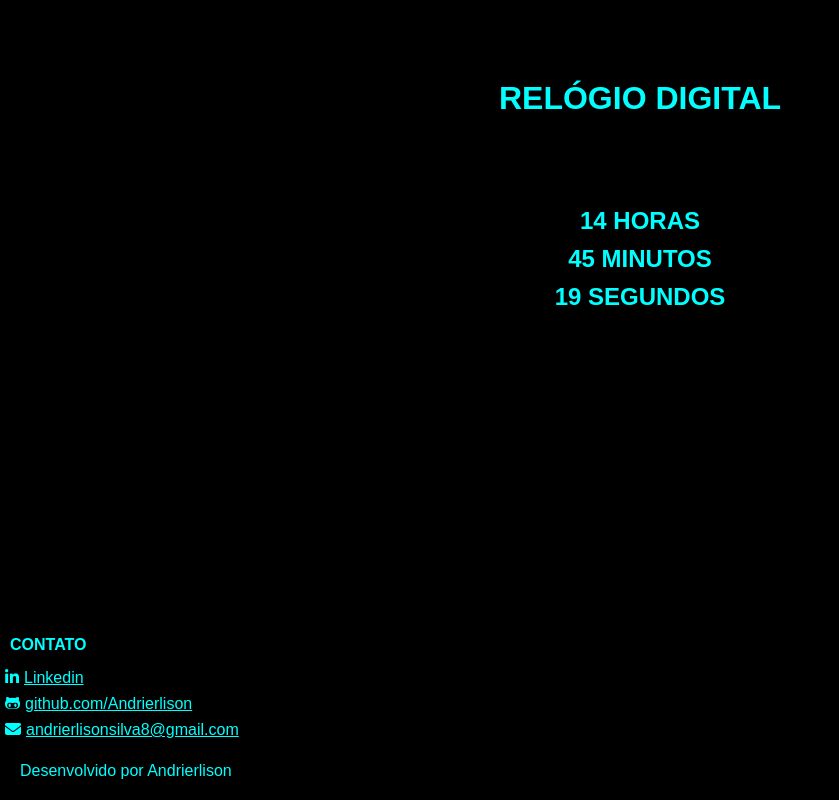
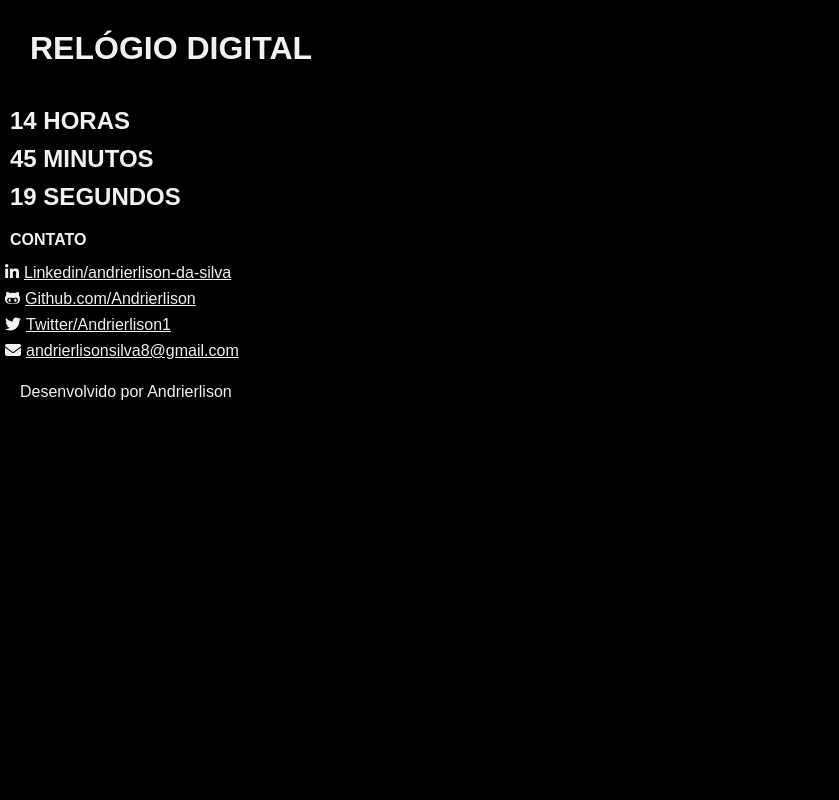
Before and after one commit to Andrierlison/digital-clock, a plain HTML site: page index.html in a window 1280 px wide. Shown: the whole page, without its empty margins (0-839 px from the left). Drawn offline with Linux system fonts and the light colour scheme.

Commit message:
Adição do twitter aos contatos

```diff
--- a/index.html
+++ b/index.html
@@ -24,10 +24,10 @@
       <li>
         <h4>CONTATO</h4>
       </li>
-      <li><a href="https://www.linkedin.com/in/andrierlison-da-silva-916775190/" target="_blank"><i class="fab fa-linkedin-in"></i>Linkedin</a></li>
-      <li><a href="https://github.com/Andrierlison" target="_blank"><i class="fab fa-github-alt"></i>github.com/Andrierlison</a></li>
-      <li><a href="mailto:andrierlisonsilva8@gmail.com"><i class="fas fa-envelope"></i>andrierlisonsilva8@gmail.com</a></li>
-    </ul>
+          <li><a target="_blank" href="https://www.linkedin.com/in/andrierlison-da-silva-916775190/"><i class="fab fa-linkedin-in"></i>Linkedin/andrierlison-da-silva</a></li>
+          <li><a target="_blank" href="https://github.com/Andrierlison"><i class="fab fa-github-alt"></i>Github.com/Andrierlison</a></li>
+          <li><a target="_blank" href="https://twitter.com/Andrierlison1?s=09"><i class="fab fa-twitter"></i>Twitter/Andrierlison1</a></li>
+          <li><a href="mailto:andrierlisonsilva8@gmail.com"><i class="fas fa-envelope"></i>andrierlisonsilva8@gmail.com</a></li>    </ul>
     <p>Desenvolvido por Andrierlison</p>
   </footer>
   <script src="relogio.js"></script>
--- a/relogio.js
+++ b/relogio.js
@@ -1,5 +1,5 @@
 setInterval(
-  function atualizar() {
+  function relogio() {
     var relogio = new Date()
     var horas = relogio.getHours()
     var minutos = relogio.getMinutes()
--- a/styles.css
+++ b/styles.css
@@ -7,23 +7,16 @@ body {
   width: 100%;
   height: 100%;
   background-color: #000000;
-  color: cyan;
-  text-align: center;
+  color: #f1f1f1;
   font-family: sans-serif;
 }
 
 header h1 {
-  padding: 10vh;
+  padding: 30px;
 }
 
 h2 {
   margin: 10px;
-}
-
-footer {
-  position: absolute;
-  bottom: 0px;
-  text-align: left;
 }
 
 footer p {
@@ -39,5 +32,5 @@ footer li i {
 }
 
 footer li a {
-  color: cyan;
+  color: #f1f1f1;
 }
```
